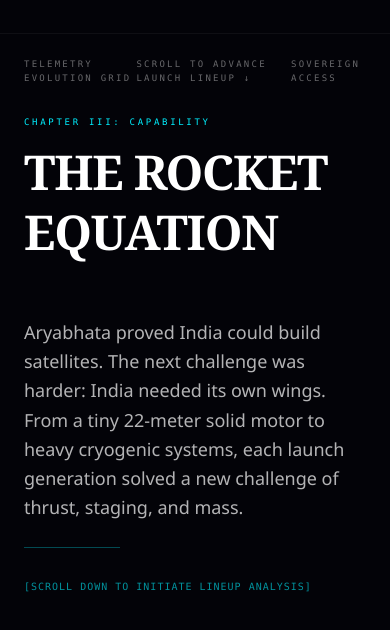
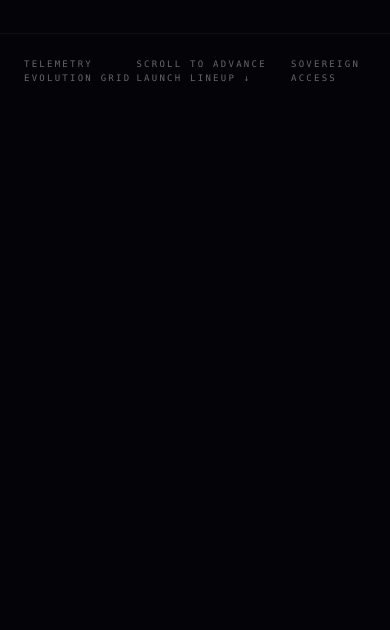
Before and after one commit to GurugramInvestorsclub/indianspacesector, a Next.js app: page / in a window 390 px wide. Shown: the part 9315-9945 px from the top of the page. Built offline with nearby package versions, Linux system fonts and the light colour scheme.

Commit message:
overlapping issue

```diff
--- a/src/components/sections/launch-evolution.tsx
+++ b/src/components/sections/launch-evolution.tsx
@@ -72,15 +72,21 @@ export function LaunchEvolution() {
     let yInput, yOutput;
 
     if (index === 0) {
-      opacityInput = [0.0, r.outStart, r.outEnd];
-      opacityOutput = [1, 1, 0];
-      yInput = [0.0, r.outEnd];
-      yOutput = [0, -35];
+      // Map across full domain [0.0, 1.0] to prevent extrapolation bugs
+      opacityInput = [0.0, r.outStart, r.outEnd, 1.0];
+      opacityOutput = [1, 1, 0, 0];
+      yInput = [0.0, r.outEnd, 1.0];
+      yOutput = [0, -35, -35];
+    } else if (index === 6) {
+      opacityInput = [0.0, r.inStart, r.inEnd, r.outStart, 1.0];
+      opacityOutput = [0, 0, 1, 1, 0];
+      yInput = [0.0, r.inStart, r.inEnd, r.outStart, 1.0];
+      yOutput = [35, 35, 0, 0, -35];
     } else {
-      opacityInput = [r.inStart, r.inEnd, r.outStart, r.outEnd];
-      opacityOutput = [0, 1, 1, 0];
-      yInput = [r.inStart, r.inEnd, r.outStart, r.outEnd];
-      yOutput = [35, 0, 0, -35];
+      opacityInput = [0.0, r.inStart, r.inEnd, r.outStart, r.outEnd, 1.0];
+      opacityOutput = [0, 0, 1, 1, 0, 0];
+      yInput = [0.0, r.inStart, r.inEnd, r.outStart, r.outEnd, 1.0];
+      yOutput = [35, 35, 0, 0, -35, -35];
     }
 
     return { opacityInput, opacityOutput, yInput, yOutput };
@@ -251,8 +257,10 @@ export function LaunchEvolution() {
         {/* ----------------- Scene 0: Introduction ----------------- */}
         <motion.div
           style={sceneStyles[0]}
-          className={`absolute inset-0 z-10 flex flex-col justify-center max-w-7xl mx-auto px-6 md:px-12 w-full h-full transition-all duration-300 ${
+          className={`absolute inset-0 z-10 flex-col justify-center max-w-7xl mx-auto px-6 md:px-12 w-full h-full transition-all duration-300 ${
             activeIndex === 0 ? "pointer-events-auto" : "pointer-events-none"
+          } ${
+            Math.abs(activeIndex - 0) <= 1 ? "flex" : "hidden"
           }`}
         >
           <div className="grid grid-cols-1 lg:grid-cols-[40%_1fr] gap-8 items-start">
@@ -282,14 +290,17 @@ export function LaunchEvolution() {
         {/* ----------------- Scenes 1 to 6: Launch Vehicles ----------------- */}
         {rockets.map((rocket, index) => {
           const isEven = index % 2 === 0;
-          const isActive = activeIndex === index + 1;
+          const rocketIndex = index + 1;
+          const isActive = activeIndex === rocketIndex;
 
           return (
             <motion.div
               key={rocket.id}
-              style={sceneStyles[index + 1]}
-              className={`absolute inset-0 z-10 flex items-center justify-center max-w-7xl mx-auto px-6 md:px-12 w-full h-full transition-all duration-300 ${
+              style={sceneStyles[rocketIndex]}
+              className={`absolute inset-0 z-10 items-center justify-center max-w-7xl mx-auto px-6 md:px-12 w-full h-full transition-all duration-300 ${
                 isActive ? "pointer-events-auto" : "pointer-events-none"
+              } ${
+                Math.abs(activeIndex - rocketIndex) <= 1 ? "flex" : "hidden"
               }`}
             >
               <div className={`flex flex-col md:flex-row items-center gap-8 md:gap-16 w-full ${
```
